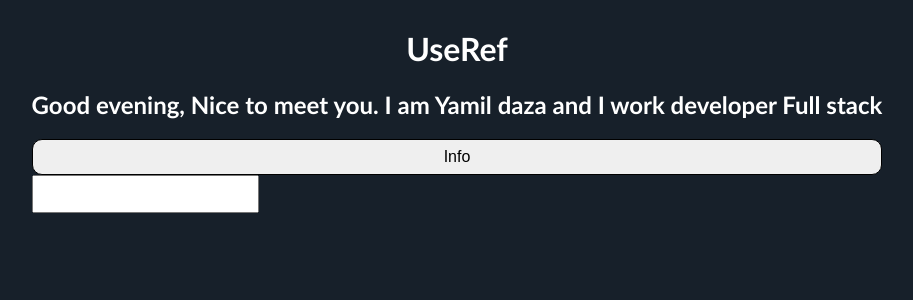
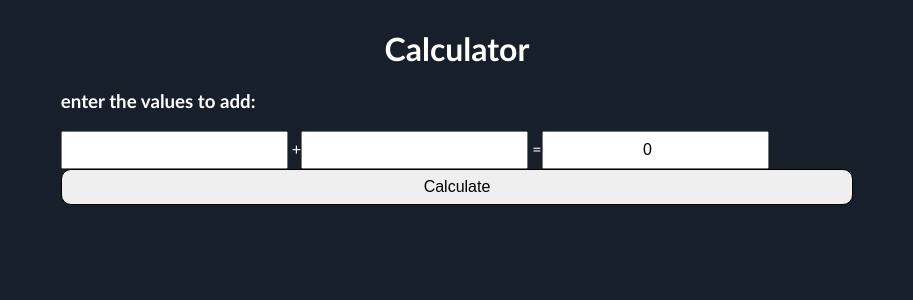
Before and after one commit to YamilDaza/learningReact, a React (Vite) app: page / in a window 1280 px wide. Shown: the top 300 px of the page, without its empty margins (183-1096 px from the left). Built offline with nearby package versions, Linux system fonts and the light colour scheme.

Commit message:
useState_Practice

```diff
--- a/src/Practice.jsx
+++ b/src/Practice.jsx
@@ -54,9 +54,6 @@ const Practice = ({ children }) => {
    );
 }
 
-
-
-
 export default Practice; */
 
 
@@ -66,7 +63,7 @@ export default Practice; */
 
 
 // Practice Part2
-import React, { useRef } from 'react';
+/* import React, { useRef } from 'react';
 
 const Practice = () => {
    const myParraf = useRef();
@@ -91,4 +88,40 @@ const Practice = () => {
    )
 }
 
+export default Practice; */
+
+
+
+
+// Practice Part3
+import React,{ useState } from 'react';
+
+const Practice = () => {
+
+   const [numberOne, setNumberOne] = useState();
+   const [numberTwo, setNumberTwo] = useState();
+   const [resultAdd, setResultAdd] = useState(0);
+
+   function toAddNUmbers(){
+      setResultAdd(Number(numberOne) + Number(numberTwo));
+   }
+
+   const getValueOne = (e) => setNumberOne(e.target.value);
+   const getValueTwo = (e) => setNumberTwo(e.target.value);
+
+
+   return(
+      <>
+         <h1>Calculator</h1>
+         <div>
+            <h3>enter the values to add:</h3>
+            <input value={numberOne} onChange={getValueOne} type='number' /> +
+            <input value={numberTwo} onChange={getValueTwo} type='number'/> =
+            <input value={resultAdd} type='number' readOnly/>
+            <button onClick={toAddNUmbers}>Calculate</button>
+         </div>
+      </>
+   )
+}
+
 export default Practice;
```
